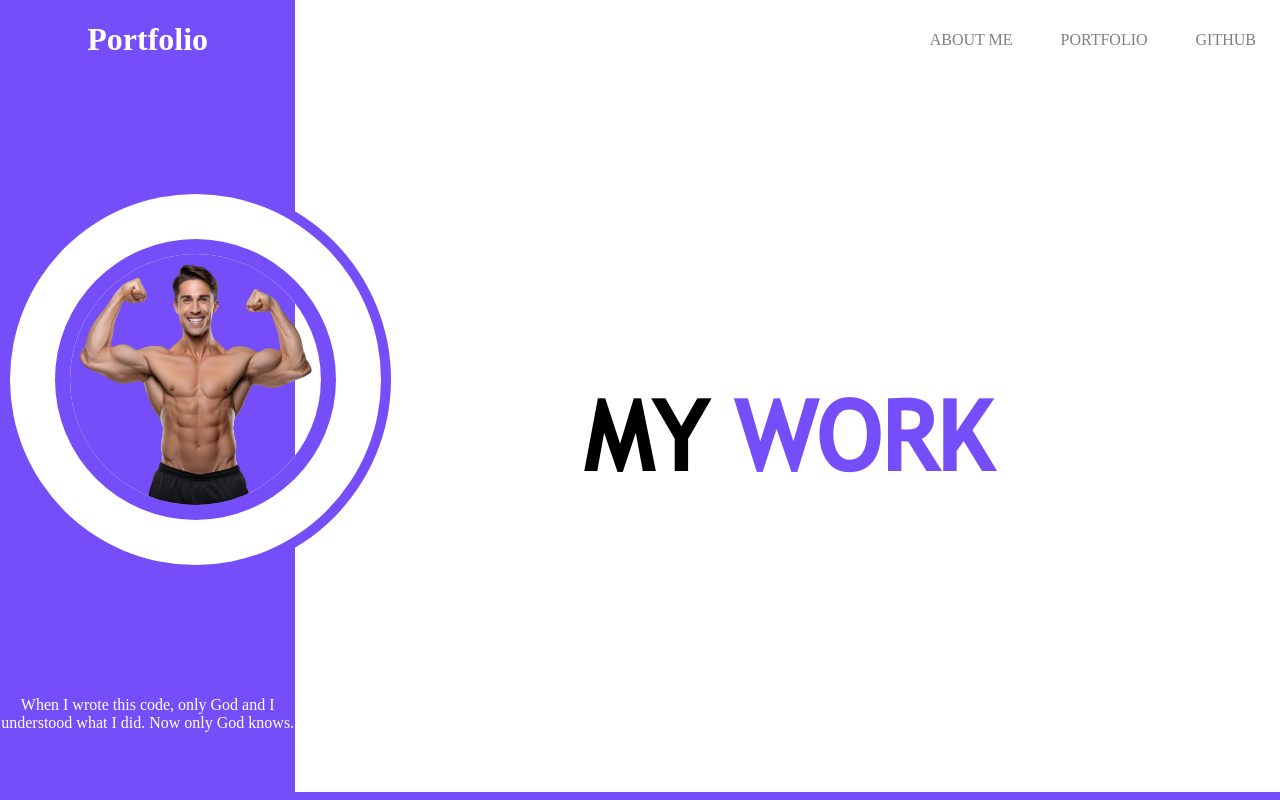
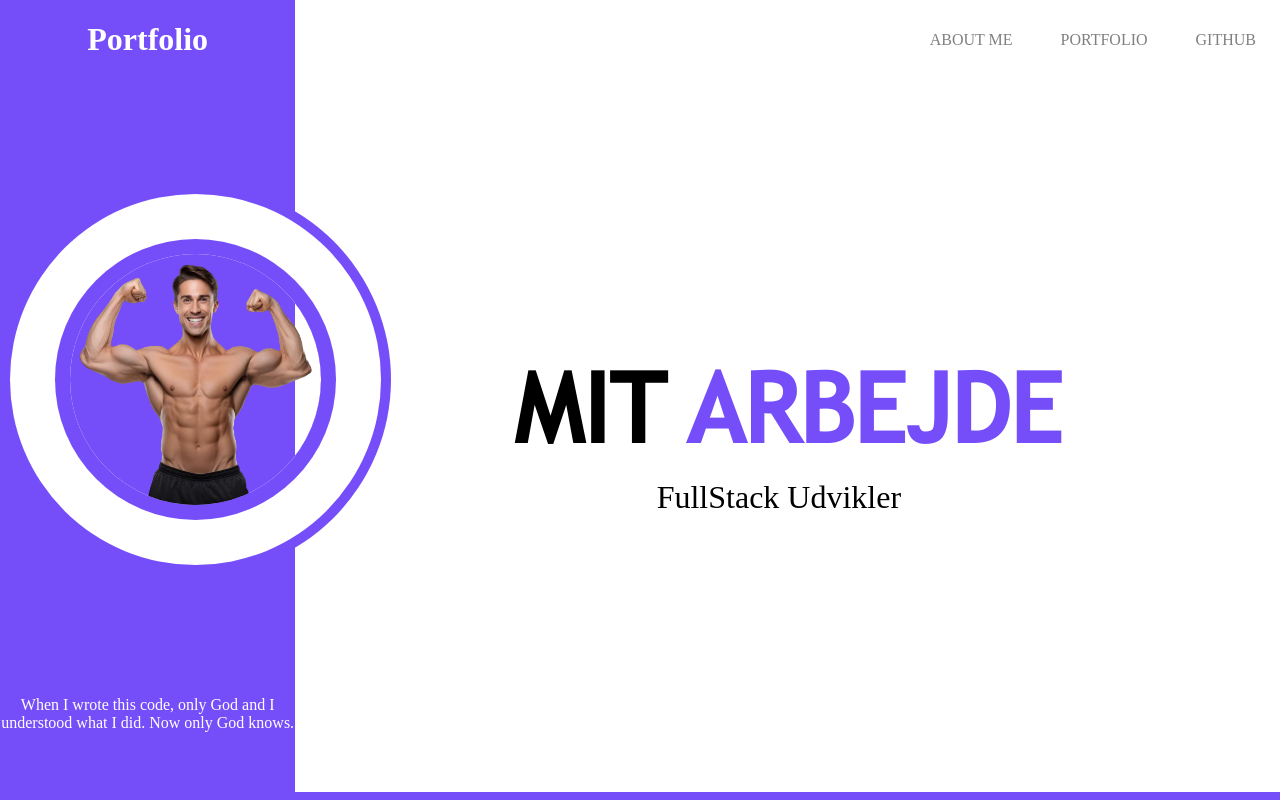
Before and after one commit to WizedWasTaken/noah-portfolio, a Vue app: page / in a window 1280 px wide. Built offline with nearby package versions, Linux system fonts and the light colour scheme.

Commit message:
Added typing animation

```diff
--- a/src/components/FirstPage.vue
+++ b/src/components/FirstPage.vue
@@ -17,13 +17,70 @@
         <a href="#github">Github</a>
       </nav>
       <div class="right-child">
-        <h2>My <strong>Work</strong></h2>
+        <h2>Mit <strong>Arbejde</strong></h2>
+        <div>
+          <span class="typed-text">{{ typeValue }}</span>
+      <span class="blinking-cursor">|</span>
+      <span class="cursor" :class="{ typing: typeStatus }">&nbsp;</span>
+        </div>
       </div>
     </div>
   </div>
 </template>
 
-<script setup lang="ts"></script>
+<script>
+export default {
+  name: "typeWiriter",
+  data: () => {
+    return {
+      typeValue: "",
+      typeStatus: false,
+      displayTextArray: ["FullStack Udvikler", "Freelancer", "Database Ekspert", "SEO Ekspert", "WordPress Udvikler"],
+      typingSpeed: 100,
+      erasingSpeed: 100,
+      newTextDelay: 2000,
+      displayTextArrayIndex: 0,
+      charIndex: 0,
+    };
+  },
+  props: {},
+  created() {
+    setTimeout(this.typeText, this.newTextDelay + 200);
+  },
+  methods: {
+    typeText() {
+      if (this.charIndex < this.displayTextArray[this.displayTextArrayIndex].length) {
+        if (!this.typeStatus) this.typeStatus = true;
+        this.typeValue += this.displayTextArray[this.displayTextArrayIndex].charAt(
+          this.charIndex
+        );
+        this.charIndex += 1;
+        setTimeout(this.typeText, this.typingSpeed);
+      } else {
+        this.typeStatus = false;
+        setTimeout(this.eraseText, this.newTextDelay);
+      }
+    },
+    eraseText() {
+      if (this.charIndex > 0) {
+        if (!this.typeStatus) this.typeStatus = true;
+        this.typeValue = this.displayTextArray[this.displayTextArrayIndex].substring(
+          0,
+          this.charIndex - 1
+        );
+        this.charIndex -= 1;
+        setTimeout(this.eraseText, this.erasingSpeed);
+      } else {
+        this.typeStatus = false;
+        this.displayTextArrayIndex += 1;
+        if (this.displayTextArrayIndex >= this.displayTextArray.length)
+          this.displayTextArrayIndex = 0;
+        setTimeout(this.typeText, this.typingSpeed + 1000);
+      }
+    },
+  },
+};
+</script>
 
 <style lang="scss" scoped>
 #first-container {
@@ -72,6 +129,7 @@
   .right-child {
     height: calc(100vh - 10vh - 8px);
     display: flex;
+    flex-direction: column;
     align-items: center;
     justify-content: center;
 
@@ -114,4 +172,63 @@
     }
   }
 }
+
+.blinking-cursor {
+  font-size: 3rem;
+  color: #2c3e50;
+  -webkit-animation: 1s blink step-end infinite;
+  -moz-animation: 1s blink step-end infinite;
+  -ms-animation: 1s blink step-end infinite;
+  -o-animation: 1s blink step-end infinite;
+  animation: 1s blink step-end infinite;
+}
+@keyframes blink {
+  from,
+  to {
+    color: transparent;
+  }
+  50% {
+    color: #2c3e50;
+  }
+}
+@-moz-keyframes blink {
+  from,
+  to {
+    color: transparent;
+  }
+  50% {
+    color: #2c3e50;
+  }
+}
+@-webkit-keyframes blink {
+  from,
+  to {
+    color: transparent;
+  }
+  50% {
+    color: #2c3e50;
+  }
+}
+@-ms-keyframes blink {
+  from,
+  to {
+    color: transparent;
+  }
+  50% {
+    color: #2c3e50;
+  }
+}
+@-o-keyframes blink {
+  from,
+  to {
+    color: transparent;
+  }
+  50% {
+    color: #2c3e50;
+  }
+}
+
+span {
+  font-size: 2rem;
+}
 </style>
```
